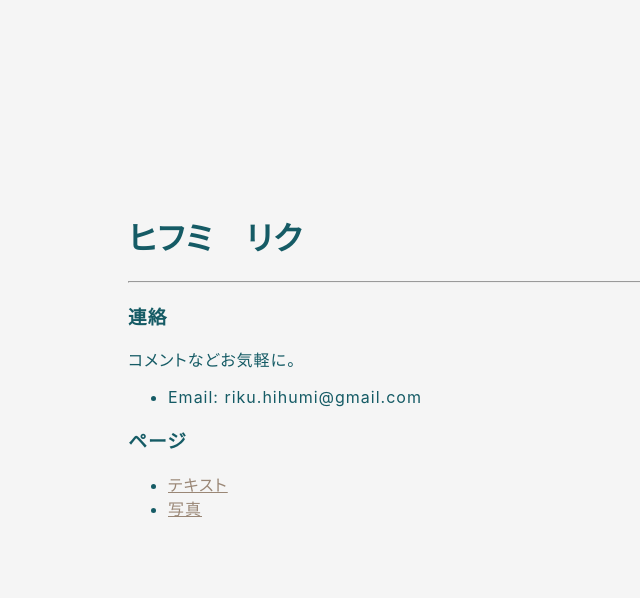
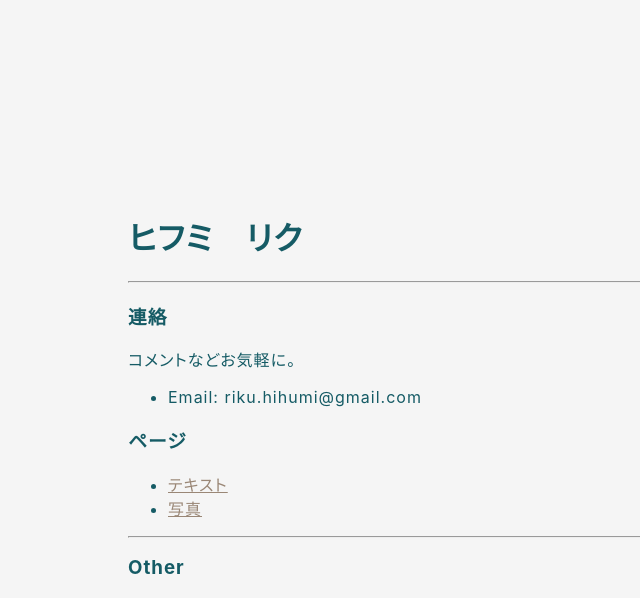
Before and after one commit to hihumi-riku/hihumi-riku.github.io, a Jekyll site: the page built from index.md, in a window 1280 px wide. Shown: the top 598 px of the page, without its empty margins (0-640 px from the left). Built offline with Jekyll 4.4.1, drawn with Linux system fonts in a browser that asks for light colours; grey boxes are pictures that could not be loaded.

Commit message:
Update index.md

```diff
--- a/index.md
+++ b/index.md
@@ -12,3 +12,7 @@ title: ヒフミ　リクのページ
 ### ページ
 - [テキスト](/writings_list.html)
 - [写真](/photos_list.html)
+
+---
+### Other
+<a href="https://tanasinn-world.github.io/"><img src="https://hihuim-riku.github.io/assets/images/door_mini" alt="tanashinn-door"></a>
```
